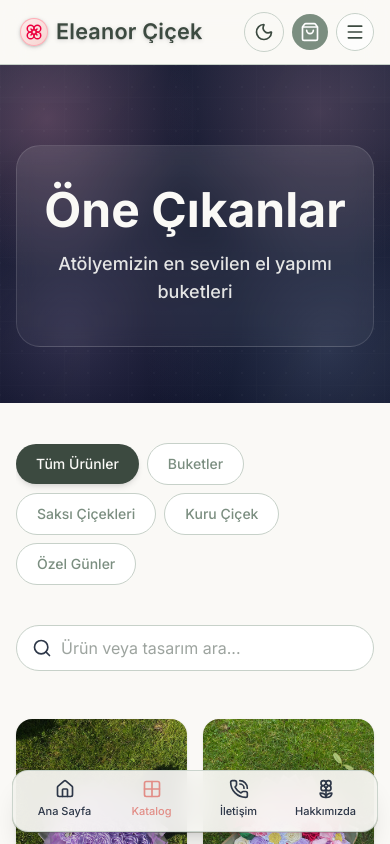
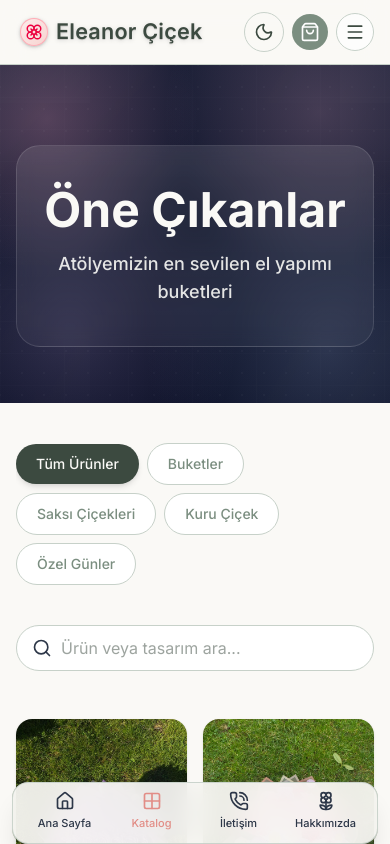
Before and after one commit to Eren1003342/flower-website, a Next.js app: page /katalog in a window 390 px wide. Shown: the top 844 px of the page. Built offline with nearby package versions, Linux system fonts and the light colour scheme.

Commit message:
Fix mobile dark-mode footer gap and nav readability.
Ensure dark background fills viewport/safe areas on phones, lower mobile dock position, and prevent brand glyph clipping in the mobile navbar.

```diff
--- a/src/app/globals.css
+++ b/src/app/globals.css
@@ -26,8 +26,14 @@
     --background: var(--color-cream-50);
     --foreground: #2d3748;
   }
+
+  .dark {
+    --background: #020617;
+    --foreground: #e2e8f0;
+  }
 }
 
+html,
 body {
   background-color: var(--background);
   color: var(--foreground);
--- a/src/app/layout.tsx
+++ b/src/app/layout.tsx
@@ -53,7 +53,7 @@ export default async function RootLayout({
       <body className="theme-smooth min-h-full flex flex-col text-slate-800 bg-cream-50 dark:bg-slate-950 dark:text-slate-100 transition-colors duration-300">
         <ThemeProvider attribute="class" defaultTheme="system" enableSystem>
           <Navbar brandName={content.brand.name} />
-          <main className="flex-1 flex flex-col pb-28 md:pb-0">{children}</main>
+          <main className="flex-1 flex flex-col pb-28 md:pb-0 bg-cream-50 dark:bg-slate-950 transition-colors duration-300">{children}</main>
           <Footer content={content} />
           <MobileDock />
         </ThemeProvider>
--- a/src/components/MobileDock.tsx
+++ b/src/components/MobileDock.tsx
@@ -15,7 +15,7 @@ export default function MobileDock() {
 
   return (
     <>
-      <div className="md:hidden fixed bottom-3 inset-x-0 z-50 px-3 pointer-events-none">
+      <div className="md:hidden fixed bottom-0 inset-x-0 z-50 px-3 pointer-events-none">
         <div className="pointer-events-auto mx-auto max-w-md rounded-2xl border border-sage-200/90 dark:border-slate-700/90 bg-cream-50/92 dark:bg-slate-900/92 shadow-xl backdrop-blur-md pb-safe">
           <div className="grid grid-cols-4 px-2 py-2">
             <Link href="/" className={itemClass(pathname === "/")}>
--- a/src/components/Navbar.tsx
+++ b/src/components/Navbar.tsx
@@ -19,7 +19,7 @@ export default function Navbar({ brandName = "Eleanor Çiçek" }: { brandName?:
           <span className="inline-flex items-center justify-center w-7 h-7 sm:w-9 sm:h-9 rounded-full bg-gradient-to-br from-rose-100 to-rose-200 border border-rose-300/80 shadow-sm">
             <Flower className="w-4.5 h-4.5 sm:w-5 sm:h-5 text-rose-600" />
           </span>
-          <span className="leading-none truncate">{brandName}</span>
+          <span className="truncate leading-[1.15] sm:leading-[1.08] pb-[1px]">{brandName}</span>
         </Link>
         <div className="hidden lg:flex gap-8 text-sage-800/80 dark:text-cream-50/80 font-medium tracking-wide absolute left-1/2 -translate-x-1/2 w-max">
           <Link href="/" className="hover:text-rose-500 transition-colors">Ana Sayfa</Link>
```
